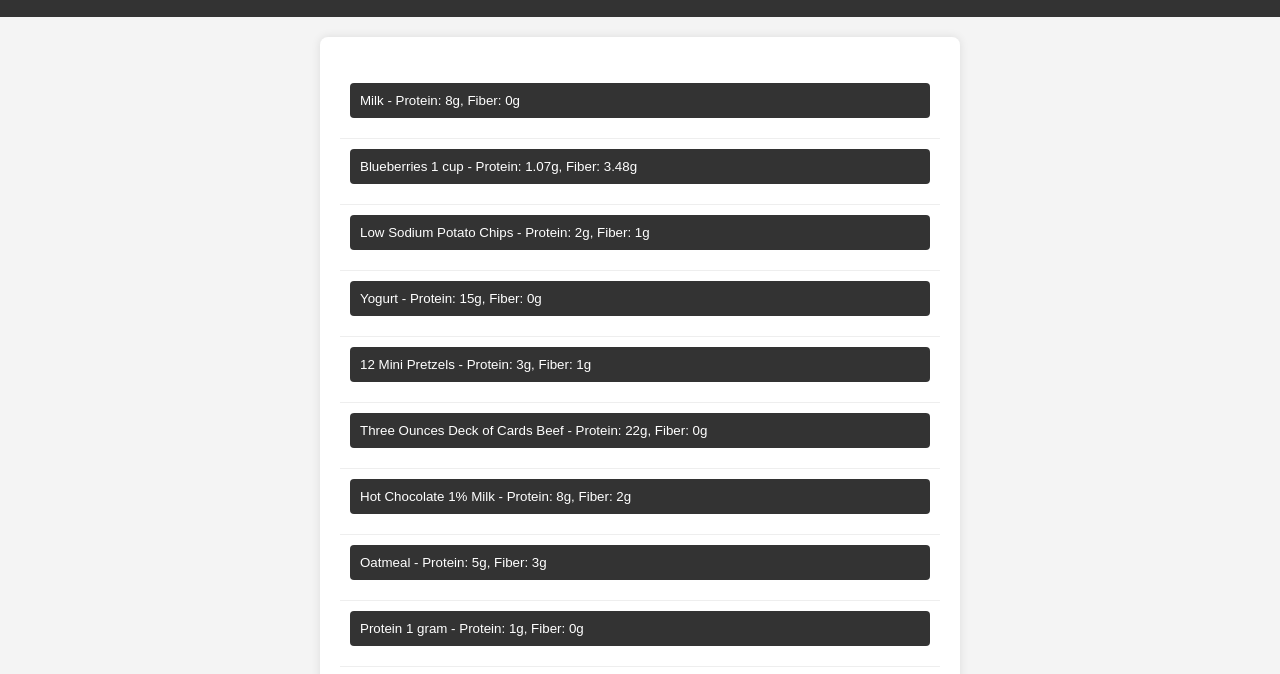
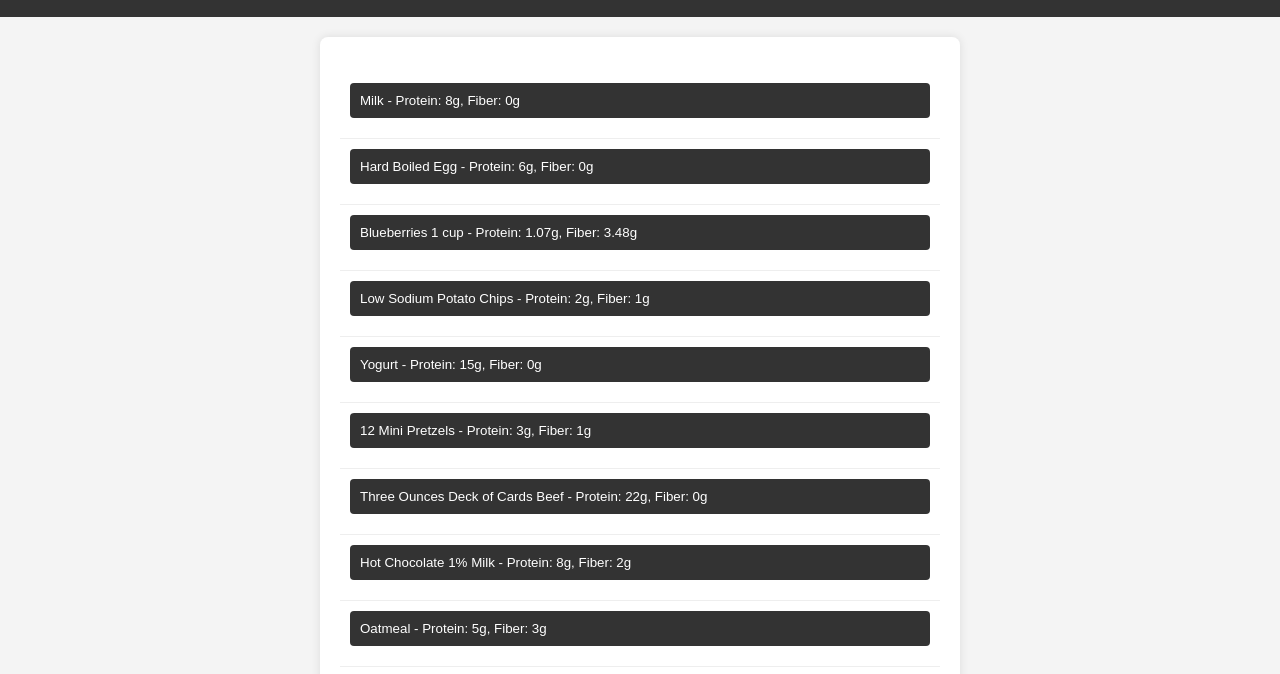
Before and after one commit to shaleah22/nutrition, a plain HTML site: page index.html in a window 1280 px wide. Shown: the part 95-769 px from the top of the page. Drawn offline with Linux system fonts and the light colour scheme.

Commit message:
Update index.html

```diff
--- a/index.html
+++ b/index.html
@@ -142,6 +142,7 @@
 <!-- Add your food items using the addFood function -->
 <script>
     addFood('Milk', 8, 0);
+    addFood('Hard Boiled Egg', 6, 0);
     addFood('Blueberries 1 cup', 1.07, 3.48);
     addFood('Low Sodium Potato Chips', 2, 1);
     addFood('Yogurt', 15, 0);
```
